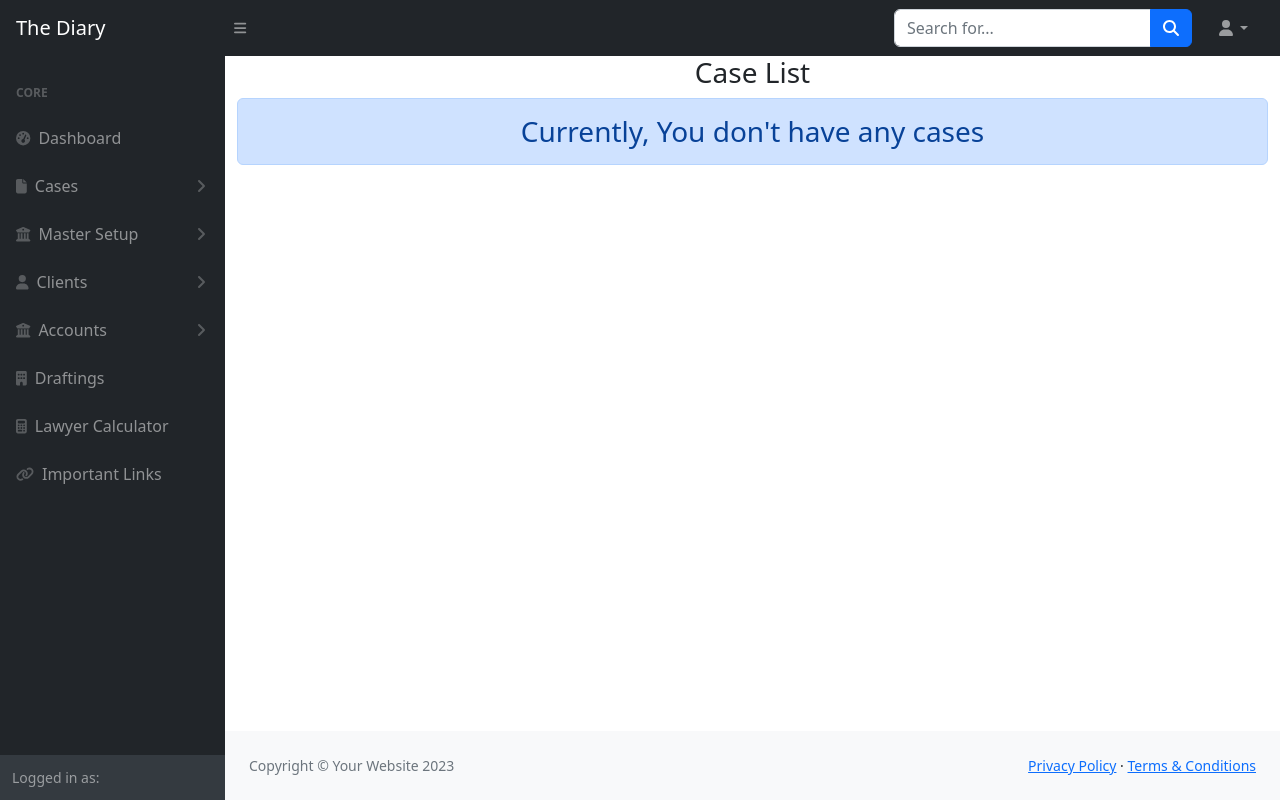
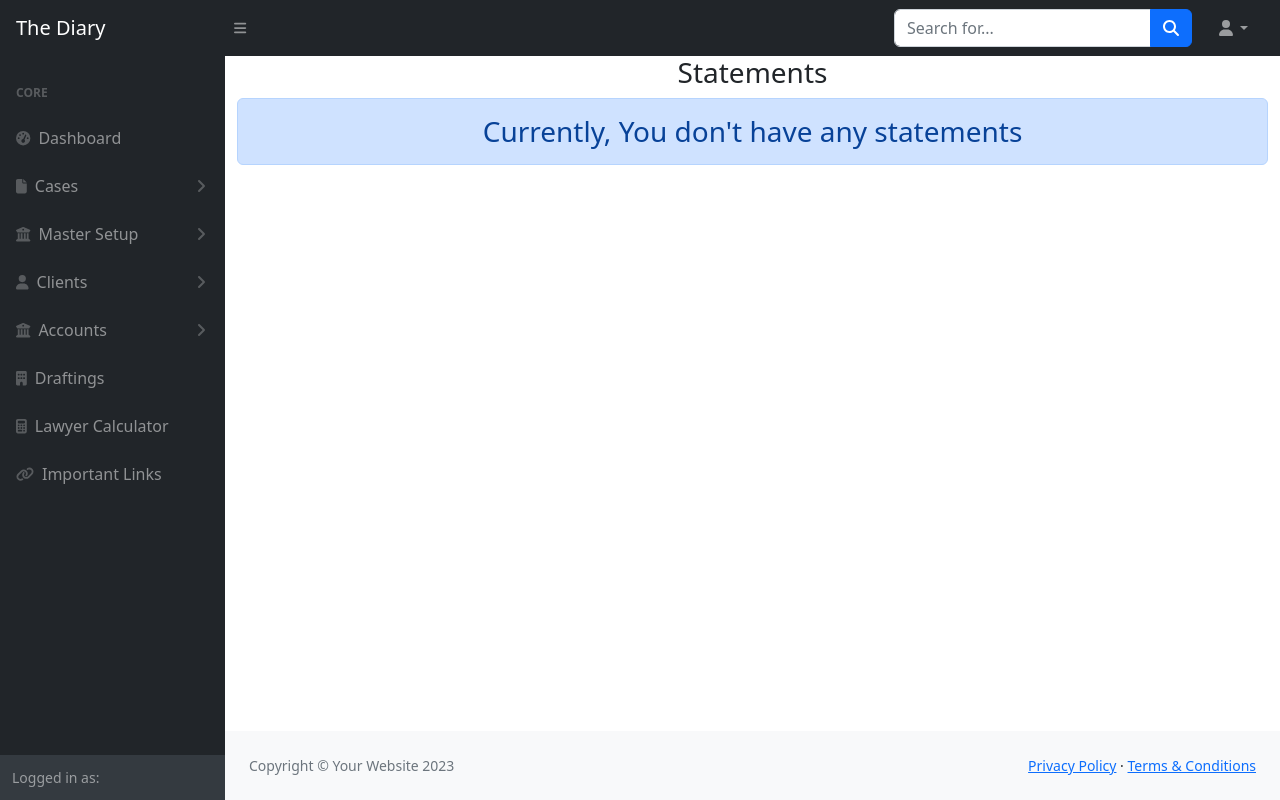
Before and after one commit to Mushfiqur719/the-diary, a Django app: page /statements/ in a window 1280 px wide. Run offline with Django 4.2, Linux system fonts and the light colour scheme; some libraries are stand-ins or nearby versions.

Commit message:
all client header changed

```diff
--- a/templates/accounts/statements.html
+++ b/templates/accounts/statements.html
@@ -4,8 +4,8 @@
 <div class="container">
     <div class="row">
         <div class="col-md-12">
-            <h3 class="text-center">Case List</h3>
-            {% if cases %}
+            <h3 class="text-center">Statements</h3>
+            {% if statements %}
                     <table>
                         <thead>
                         <tr>
@@ -13,7 +13,6 @@
                             <th>Client Name</th>
                             <th>Details</th>
                             <th>Transaction Type</th>
-
                             <th>Action</th>
                         </tr>
                         </thead>
@@ -24,7 +23,6 @@
                             <td>{{ statement.party_name }}</td>
                             <td>{{ statement.details }}</td>
                             <td>{{ statement.transaction_type }}</td>
-
                             </tr>
                         {% empty %}
                             <tr>
@@ -34,7 +32,7 @@
                         </tbody>
                     </table>
                     {% else %}
-                    <h3 class="text-center alert alert-primary" role="alert">Currently, You don't have any cases</h3>
+                    <h3 class="text-center alert alert-primary" role="alert">Currently, You don't have any statements</h3>
                     {% endif %}
         </div>
     </div>
--- a/templates/cases/all_client.html
+++ b/templates/cases/all_client.html
@@ -4,7 +4,7 @@
 <div class="container">
     <div class="row">
         <div class="col-md-12">
-            <h3 class="text-center">Case List</h3>
+            <h3 class="text-center">Client List</h3>
             {% if clients %}
                 <table class="table">
                     <thead class="thead-dark">
```
